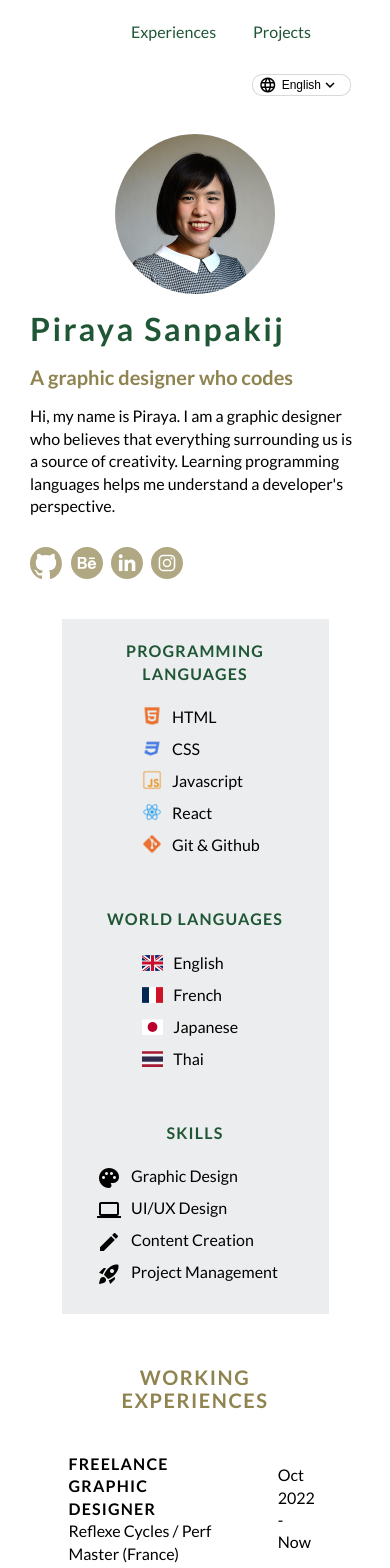
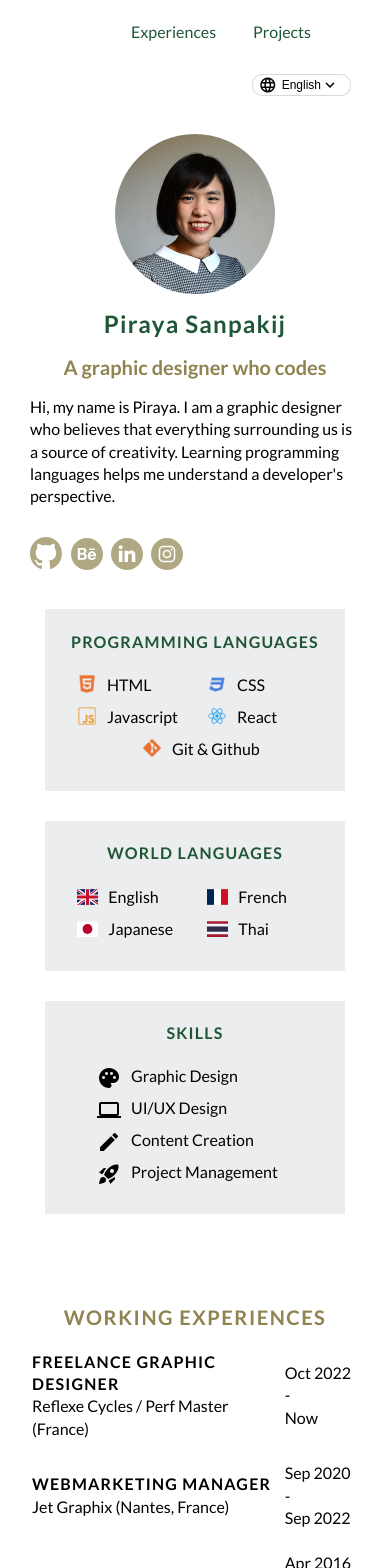
Before and after one commit to Piraya99/home, a React (Create React App) app: page / in a window 390 px wide. Shown: the top 1568 px of the page. Built offline with nearby package versions, Linux system fonts and the light colour scheme.

Commit message:
Responsive Styling

```diff
--- a/src/App.css
+++ b/src/App.css
@@ -209,3 +209,63 @@ strong {
   width: 30%;
   padding-bottom: 40px;
 }
+
+@media only screen and (max-width: 1024px){
+
+  .container {
+    width: 100%;
+    flex-flow: row wrap;
+    justify-content: space-around;
+  }
+
+  .project {
+    width: 45%;
+  }
+
+}
+
+@media only screen and (max-width: 768px){
+
+  h1 {
+    font-size: 1.75rem;
+  }
+
+  h1, h2 {
+    text-align: center;
+  }
+
+  img.profile {
+    margin: 10px 0 0;
+  }
+
+  .socialmedia {
+    text-align: center;
+  }
+
+  .box {
+    margin-bottom: 30px;
+  }
+
+  .project {
+    width: 90%;
+  }
+
+}
+
+@media only screen and  (max-width: 480px) {
+
+  h1 {
+    font-size: 1.5rem;
+    letter-spacing: 0.05em;
+  }
+
+  .container {
+    width: 100%;
+    flex-flow: column wrap;
+    align-items: center;
+  }
+
+  .box {
+    padding: 0;
+  }
+}
--- a/src/components/Experience.module.css
+++ b/src/components/Experience.module.css
@@ -24,3 +24,18 @@ td.date {
   font-weight: 300;
   font-style: italic;
 }
+
+@media only screen and  (max-width: 480px) {
+
+  th {
+    padding: 10px 0 0;
+  }
+
+  td {
+    padding: 0 5px 20px 0;
+  }
+
+  td.date {
+    padding-right: 0;
+  }
+}
```
Also changed, not shown: src/components/SocialmediaCard.module.css (line endings or trailing spaces).
